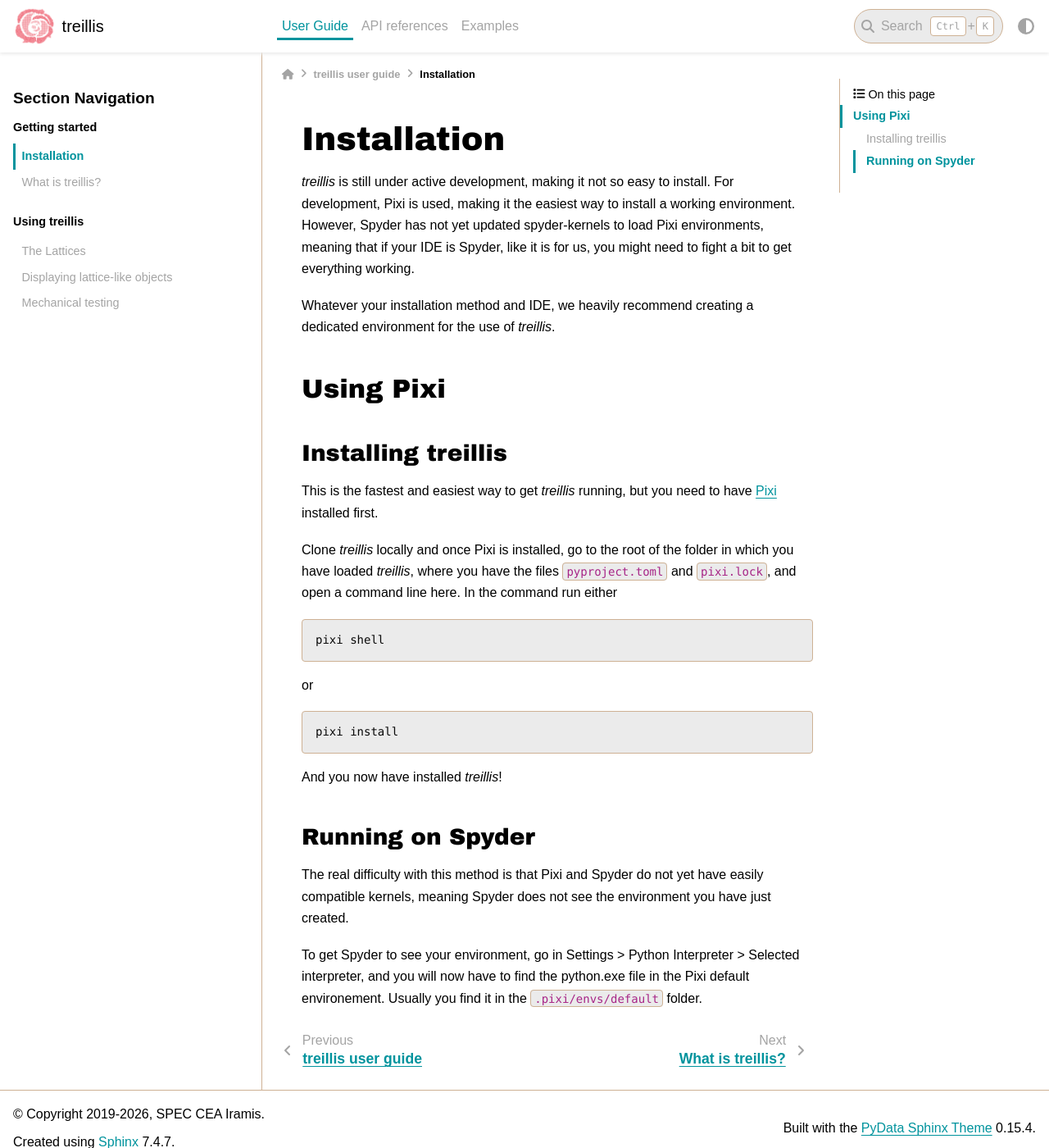
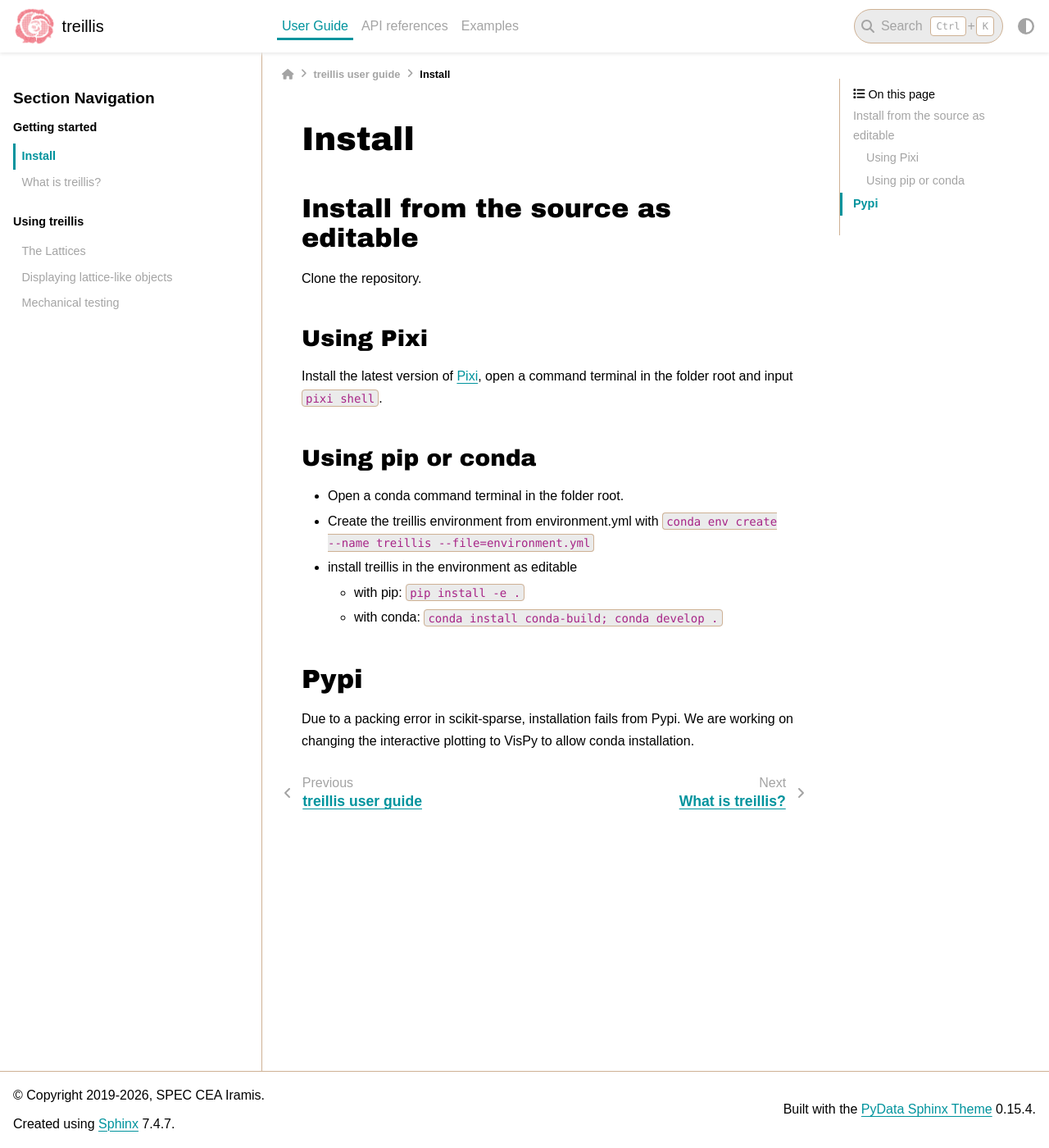
Before and after one commit to sphynx-fracture/treillis, a Sphinx documentation site: the page built from docs/source/guides/install.md, in a window 1280 px wide and 1400 px high. Shown: the whole window at 82% size. Built offline with Sphinx 7.4.7 and the PyData theme 0.15.4, drawn with Linux system fonts in a browser that asks for light colours; pages that are not in the unit, such as notebooks, are missing from menus.

Commit message:
changed install in docs

````diff
--- a/docs/source/guides/install.md
+++ b/docs/source/guides/install.md
@@ -1,29 +1,19 @@
-# Installation
+Install
+=======
+## Install from the source as editable
+Clone the repository.
 
-*treillis* is still under active development, making it not so easy to install. For development, Pixi is used, making it the easiest way to install a working environment. However, Spyder has not yet updated spyder-kernels to load Pixi environments, meaning that if your IDE is Spyder, like it is for us, you might need to fight a bit to get everything working.
+### Using Pixi
+Install the latest version of [Pixi](https://pixi.prefix.dev/latest/), open a command terminal in the folder root and input `pixi shell`.
 
-Whatever your installation method and IDE, we heavily recommend creating a dedicated environment for the use of *treillis*.
+### Using pip or conda
+- Open a conda command terminal in the folder root.
+- Create the treillis environment from environment.yml with
+```conda env create --name treillis --file=environment.yml```
+- install treillis in the environment as editable
+   - with pip: `pip install -e .`
+   - with conda: `conda install conda-build; conda develop .`
 
-## Using Pixi
-### Installing treillis
 
-This is the fastest and easiest way to get *treillis* running, but you need to have [Pixi](https://pixi.prefix.dev/latest/installation/) installed first.
-
-Clone *treillis* locally and once Pixi is installed, go to the root of the folder in which you have loaded *treillis*, where you have the files `pyproject.toml` and `pixi.lock`, and open a command line here. In the command run either
-
-```
-pixi shell
-```
-
-or
-
-```
-pixi install
-```
-
-And you now have installed *treillis*!
-
-### Running on Spyder
-The real difficulty with this method is that Pixi and Spyder do not yet have easily compatible kernels, meaning Spyder does not see the environment you have just created.
-
-To get Spyder to see your environment, go in Settings > Python Interpreter > Selected interpreter, and you will now have to find the python.exe file in the Pixi default environement. Usually you find it in the `.pixi/envs/default` folder.
+## Pypi
+Due to a packing error in scikit-sparse, installation fails from Pypi. We are working on changing the interactive plotting to VisPy to allow conda installation.
````
